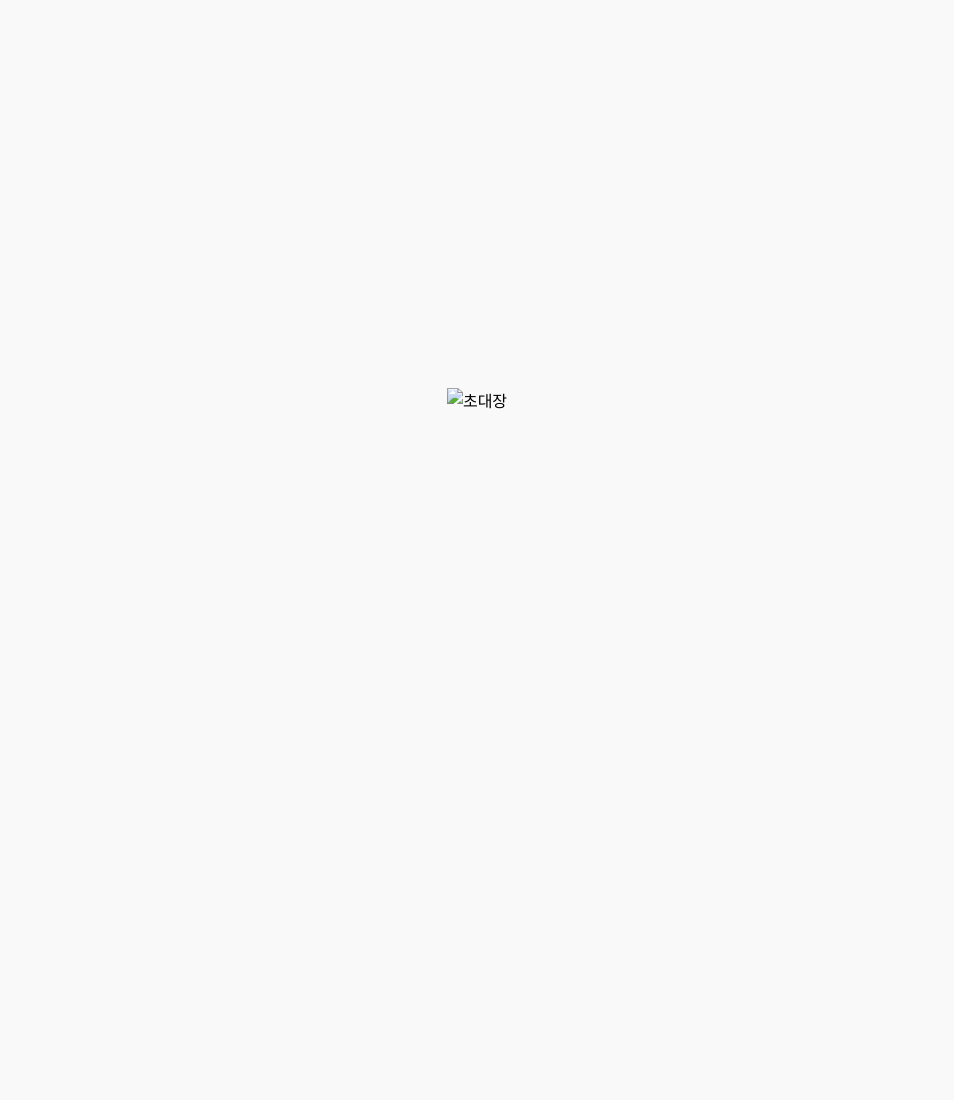
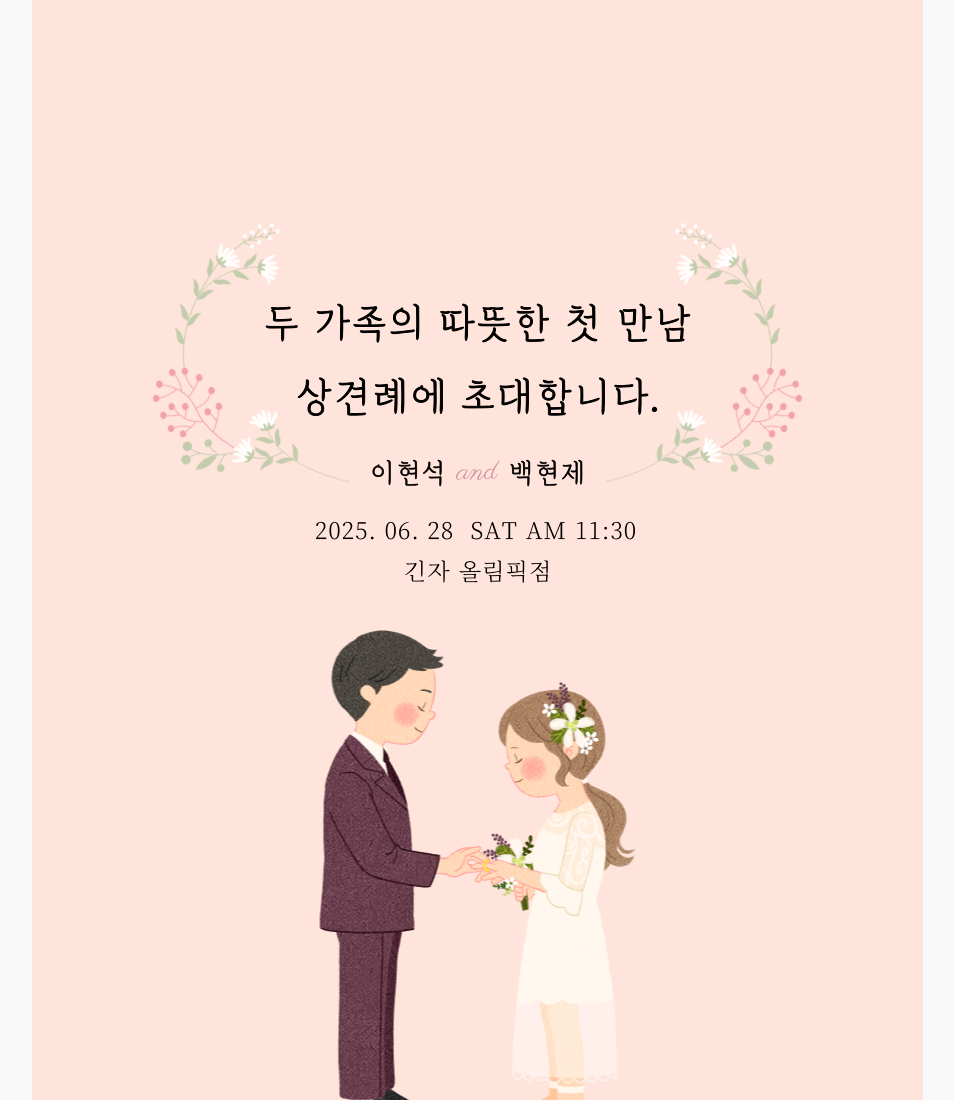
Before and after one commit to Hyun-jeBack/invitation, a plain HTML site: page index.html in a window 1280 px wide. Shown: the top 1100 px of the page, without its empty margins (163-1117 px from the left). Before the commit the page ends 800 px from the top, so only its background shows below. Drawn offline with Linux system fonts and the light colour scheme; the site is published under a folder, as on GitHub Pages, so addresses that start at the root find nothing.

Commit message:
Update index.html

```diff
--- a/index.html
+++ b/index.html
@@ -8,6 +8,6 @@
   <title>상견례 초대장</title>
 </head>
 <body>
-  <img src="/invitation.png" alt="초대장">
+  <img src="invitation.png" alt="초대장">
 </body>
 </html>
```
